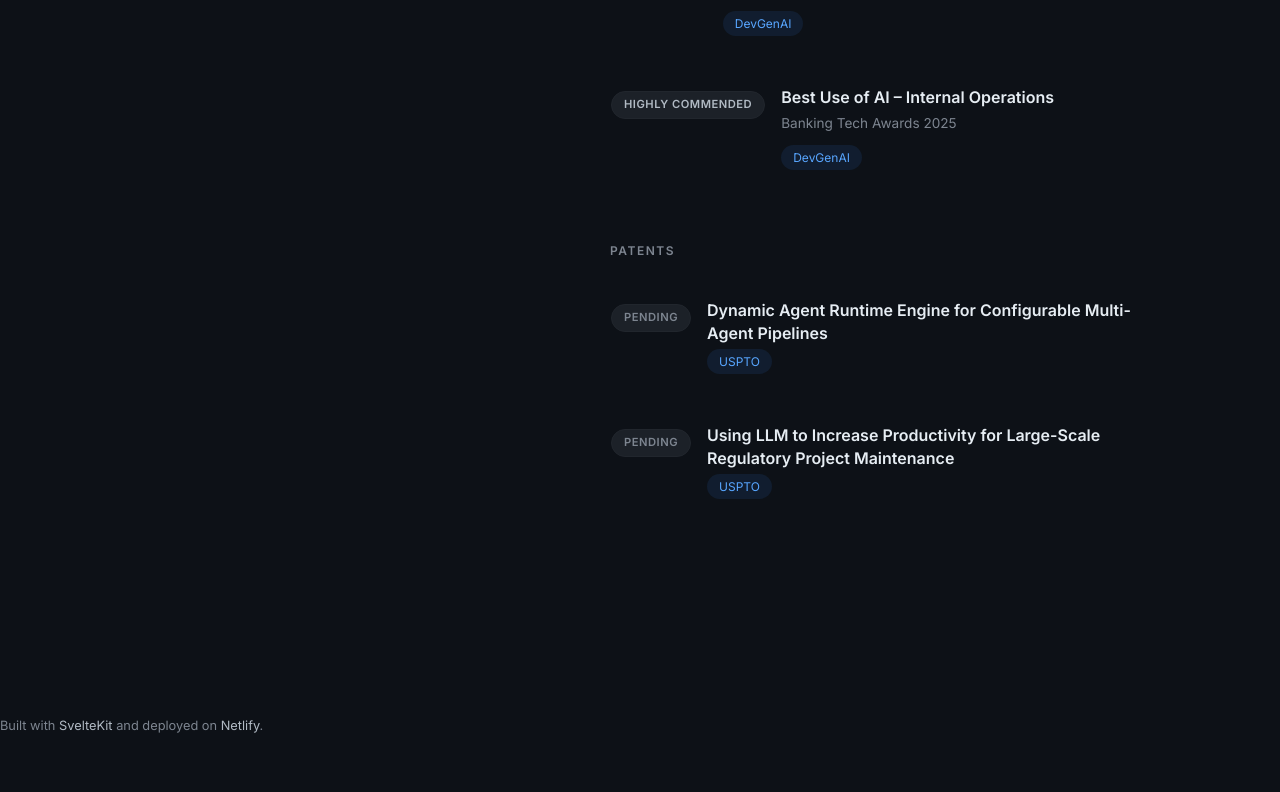
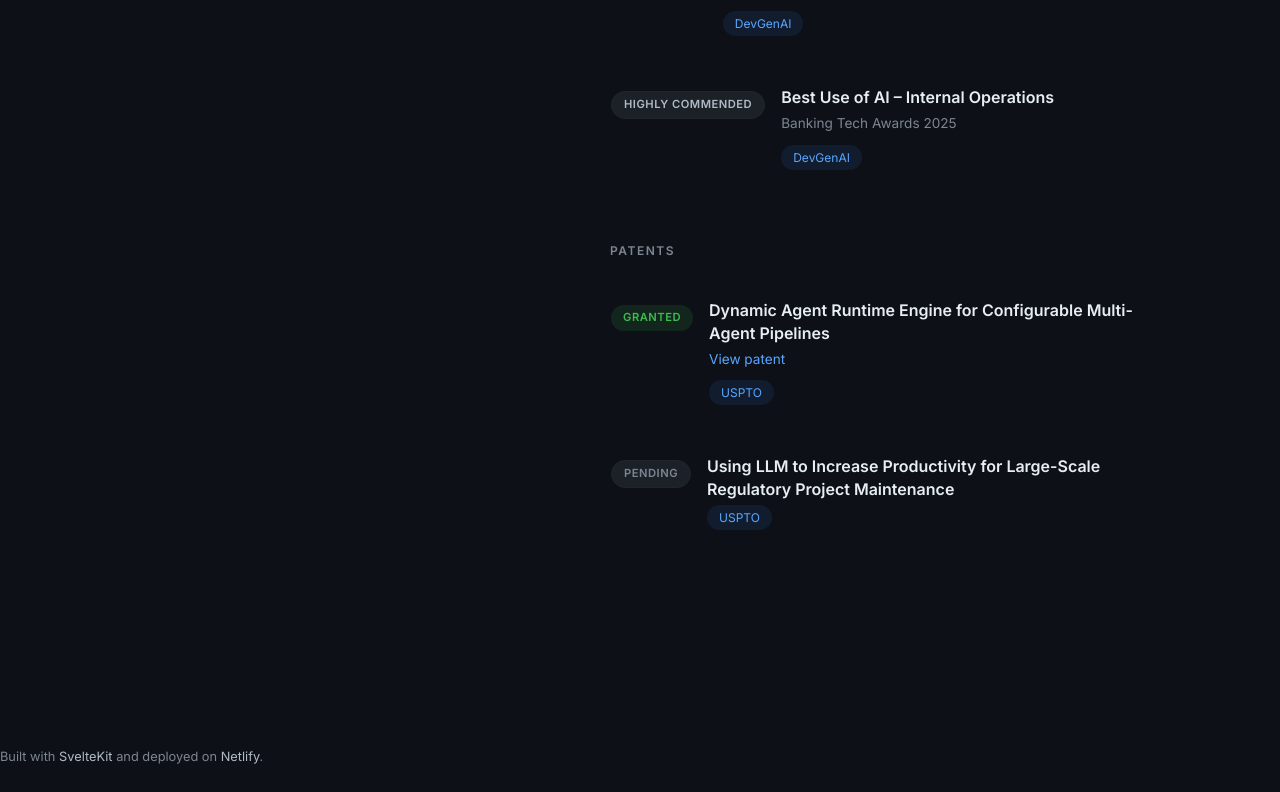
Before and after one commit to calshius/portfolio, a SvelteKit app: page / in a window 1280 px wide. Shown: the part 2230-3022 px from the top of the page. Before the commit the page ends 2991 px from the top, so only its background shows below. Built offline with nearby package versions, Linux system fonts and the light colour scheme.

Commit message:
Update patent status to Granted and add USPTO link for Dynamic Agent Runtime Engine patent

```diff
--- a/src/components/Accolades.svelte
+++ b/src/components/Accolades.svelte
@@ -29,8 +29,9 @@
   const patents = [
     {
       title: "Dynamic Agent Runtime Engine for Configurable Multi-Agent Pipelines",
-      status: "Pending",
+      status: "Granted",
       office: "USPTO",
+      url: "https://patentsgazette.uspto.gov/week24/OG/html/1547-3/US12657022-20260616.html",
     },
     {
       title: "Using LLM to Increase Productivity for Large-Scale Regulatory Project Maintenance",
@@ -44,6 +45,12 @@
     if (result === 'Winner') return 'badge-winner';
     if (result === 'Runner-Up') return 'badge-runner-up';
     return 'badge-commended';
+  }
+
+  /** @param {string} status */
+  function patentBadgeClass(status) {
+    if (status === 'Granted') return 'badge-granted';
+    return 'badge-pending';
   }
 </script>
 
@@ -70,10 +77,13 @@
   {#each patents as patent}
     <div class="item">
       <div class="item-header">
-        <span class="badge badge-pending">{patent.status}</span>
+        <span class="badge {patentBadgeClass(patent.status)}">{patent.status}</span>
       </div>
       <div class="item-body">
         <h3>{patent.title}</h3>
+        {#if patent.url}
+          <p class="meta"><a href={patent.url} target="_blank" rel="noopener noreferrer">View patent</a></p>
+        {/if}
         <span class="tag">{patent.office}</span>
       </div>
     </div>
@@ -156,6 +166,11 @@
     border: 1px solid var(--border-muted);
   }
 
+  .badge-granted {
+    background: var(--success-subtle);
+    color: var(--success);
+  }
+
   h3 {
     font-size: 1rem;
     color: var(--text);
```
